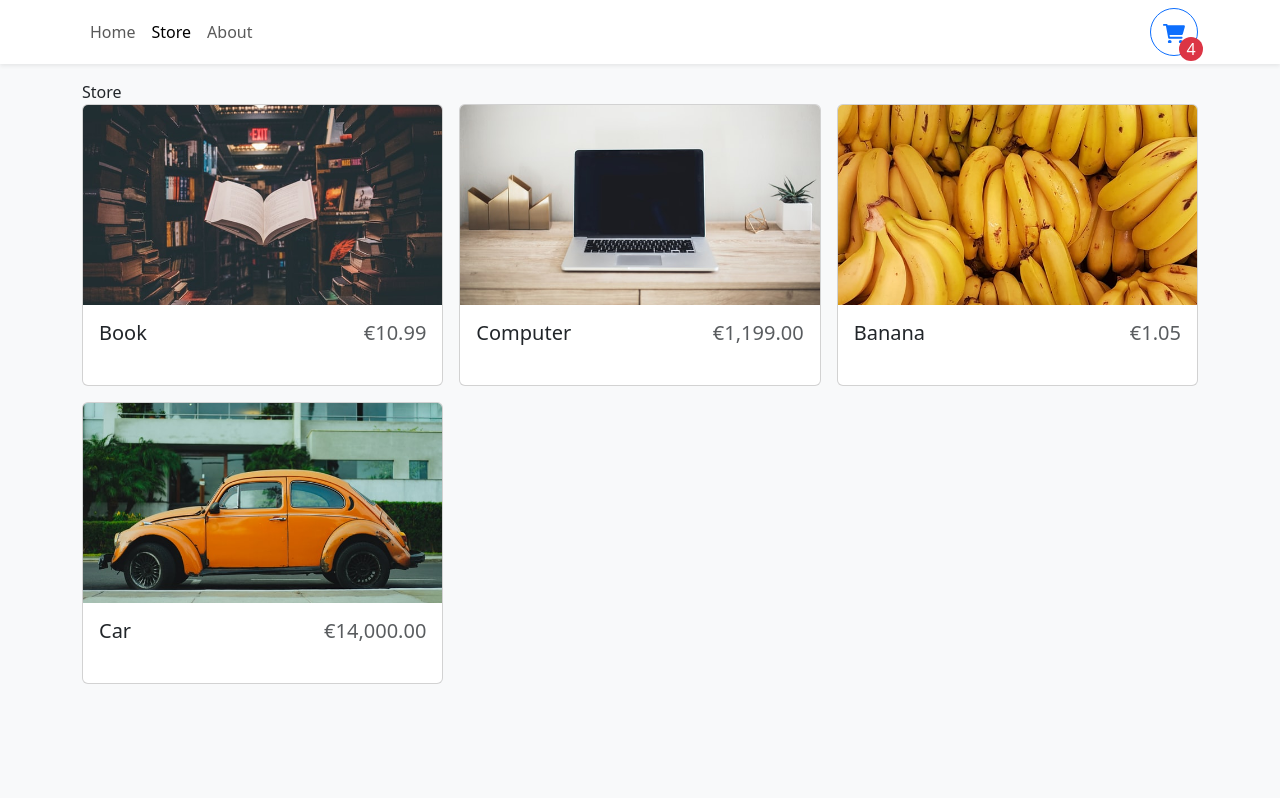
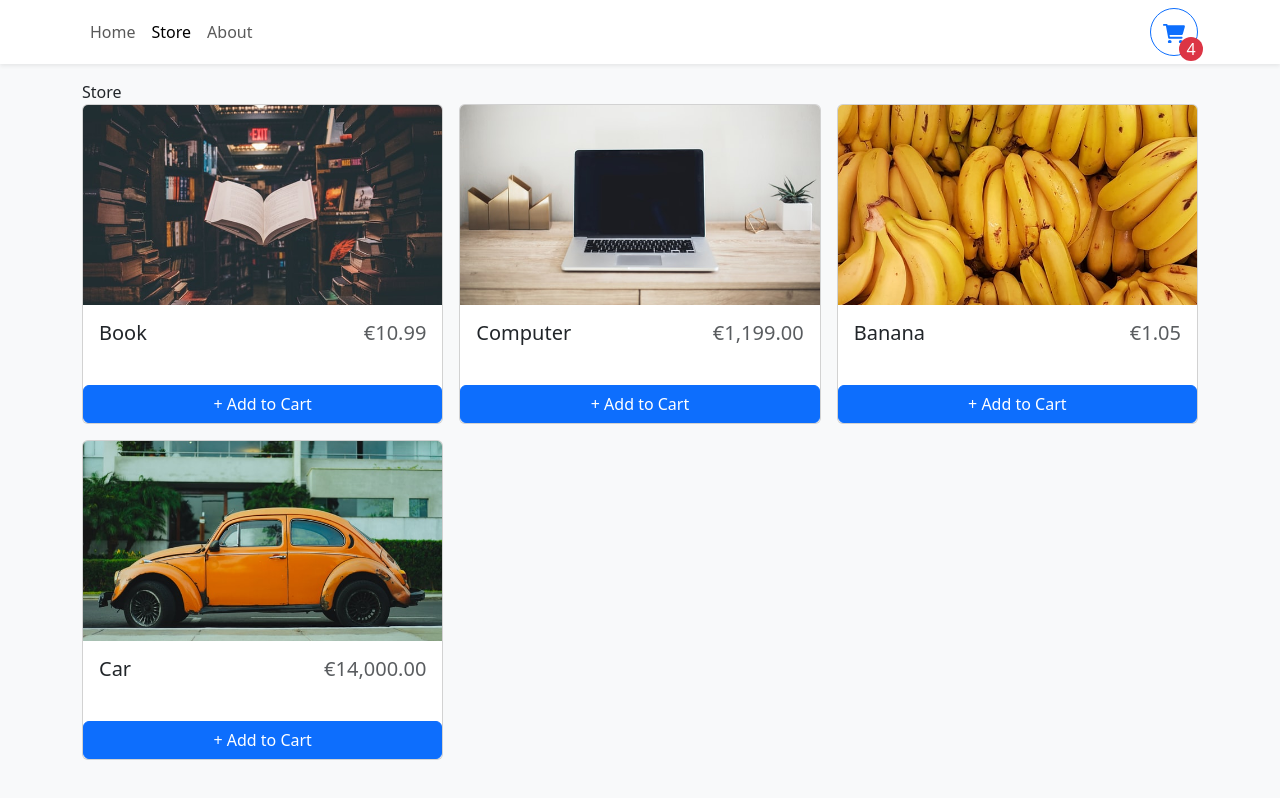
Before and after one commit to setazarm/ShoppingCarts, a React (Vite) app: page /store in a window 1280 px wide. Built offline with nearby package versions, Linux system fonts and the light colour scheme.

Commit message:
initialiazing context, functionality for increasing and receiving quantity

```diff
--- a/src/App.tsx
+++ b/src/App.tsx
@@ -4,9 +4,10 @@ import Home from "./pages/Home"
 import About from "./pages/About"
 import Store from "./pages/Store"
 import Navbar from "./components/Navbar"
+import { ShoppingCartProvider } from "./context/ShoppingCartContext"
 function App() {
   return (
-    <>
+    <ShoppingCartProvider>
     <Navbar/>
      <Container className="mb-4">
      <Routes>
@@ -15,7 +16,7 @@ function App() {
           <Route path="/about" element={<About />} />
      </Routes>
      </Container>
-    </>
+    </ShoppingCartProvider>
   )
 }
 
--- a/src/components/StoreItem.tsx
+++ b/src/components/StoreItem.tsx
@@ -1,6 +1,6 @@
-import { Card } from "react-bootstrap";
+import { Card, Button } from "react-bootstrap";
 import { formatCurrency } from "../utilities/formatCurrency";
-
+import {useShoppingCart} from "../context/ShoppingCartContext"
 
 type StoreItemProps = {
   id: number;
@@ -8,7 +8,10 @@ type StoreItemProps = {
   price: number;
   imgUrl: string;
 };
+
 const StoreItem = ({ id, name, price, imgUrl }: StoreItemProps) => {
+  const {getItembyQuantity, increaseItem}=useShoppingCart()
+  const quantity = getItembyQuantity(id);
   return (
     <Card>
       <Card.Img
@@ -23,6 +26,28 @@ const StoreItem = ({ id, name, price, imgUrl }: StoreItemProps) => {
           <span className="text-muted">{formatCurrency(price)}</span>
         </Card.Title>
       </Card.Body>
+      <div className="m-auto w-100">
+        {quantity === 0 ? (
+          <Button className="w-100" onClick={()=>increaseItem(id)}>+ Add to Cart</Button>
+        ) : (
+          <div
+            className="d-flex align-items-center flex-column"
+            style={{ gap: ".5rem" }}
+          >
+            <div
+              className="d-flex align-items-center justify-content-center flex-row"
+              style={{ gap: ".5rem" }}
+            >
+              <Button>-</Button>
+              <div>{quantity}</div>
+              <Button onClick={()=>increaseItem(id)}>+</Button>
+            </div>
+            <Button variant="danger" size="sm">
+              Remove
+            </Button>
+          </div>
+        )}
+      </div>
     </Card>
   );
 };
--- /dev/null
+++ b/src/context/ShoppingCartContext.tsx
@@ -0,0 +1,43 @@
+import { createContext, ReactNode, useContext, useState } from "react";
+
+type ShoppingCartContext = {
+  getItembyQuantity: (id: number) => number;
+  increaseItem: (id: number) => void;
+  decreaseItem: (id: number) => void;
+  removeItem: (id: number) => void;
+};
+type CartItem = {
+  id: number;
+  quantity: number;
+};
+
+type ShoppingCartProviderProps = {
+  children: ReactNode;
+};
+const ShoppingCartContext = createContext({} as ShoppingCartContext);
+
+export function useShoppingCart() {
+  return useContext(ShoppingCartContext);
+}
+
+export function ShoppingCartProvider({ children }: ShoppingCartProviderProps) {
+  const [cartItem, setCartItem] = useState<CartItem[]>([]);
+  const getItembyQuantity = (id: number) => {
+    return cartItem.find((item) => item.id === id)?.quantity || 0;
+  };
+  const increaseItem = (id: number) => {
+    setCartItem((pre) => {
+      let x = pre.find((item) => item.id === id);
+      if (x) {
+        return [...pre, { ...x, quantity: (x.quantity += 1) }];
+      } else {
+        return [...pre, { id: id, quantity: 1 }];
+      }
+    });
+  };
+  return (
+    <ShoppingCartContext.Provider value={{ getItembyQuantity, increaseItem }}>
+      {children}
+    </ShoppingCartContext.Provider>
+  );
+}
```
